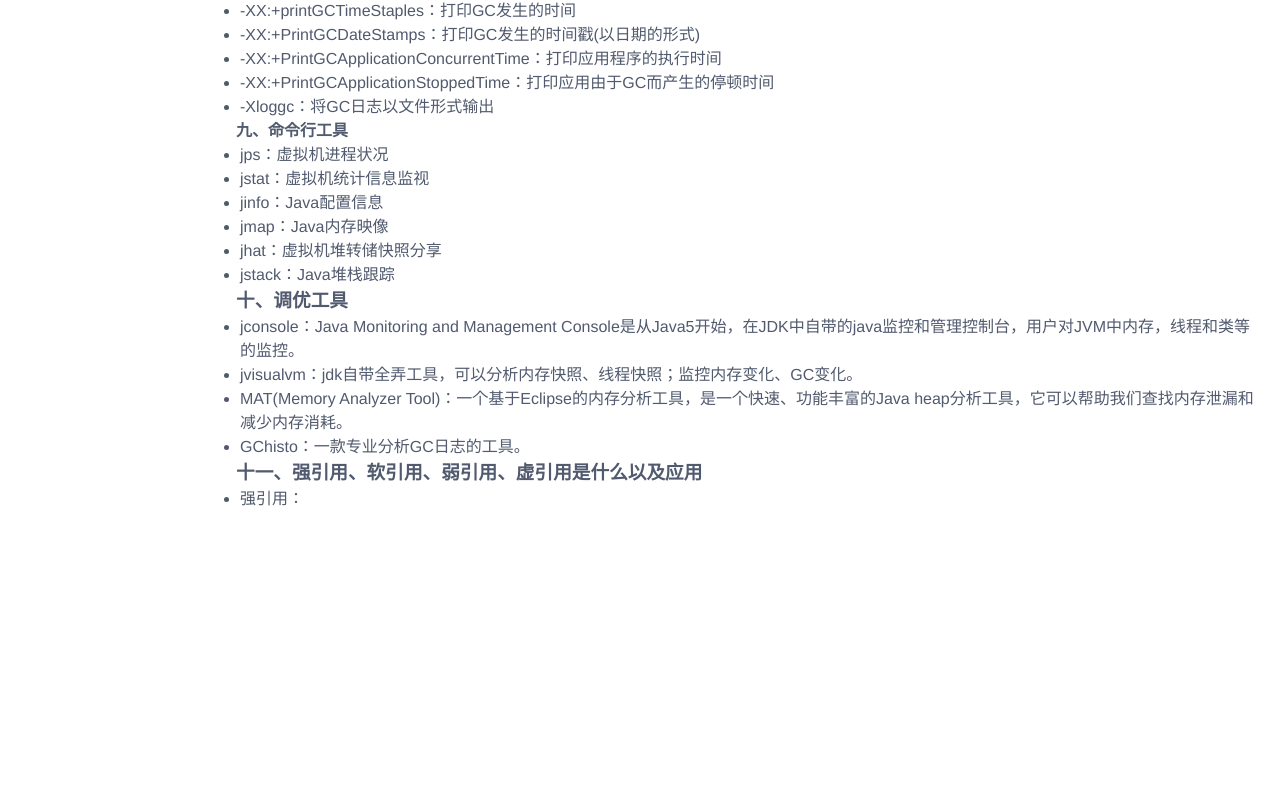
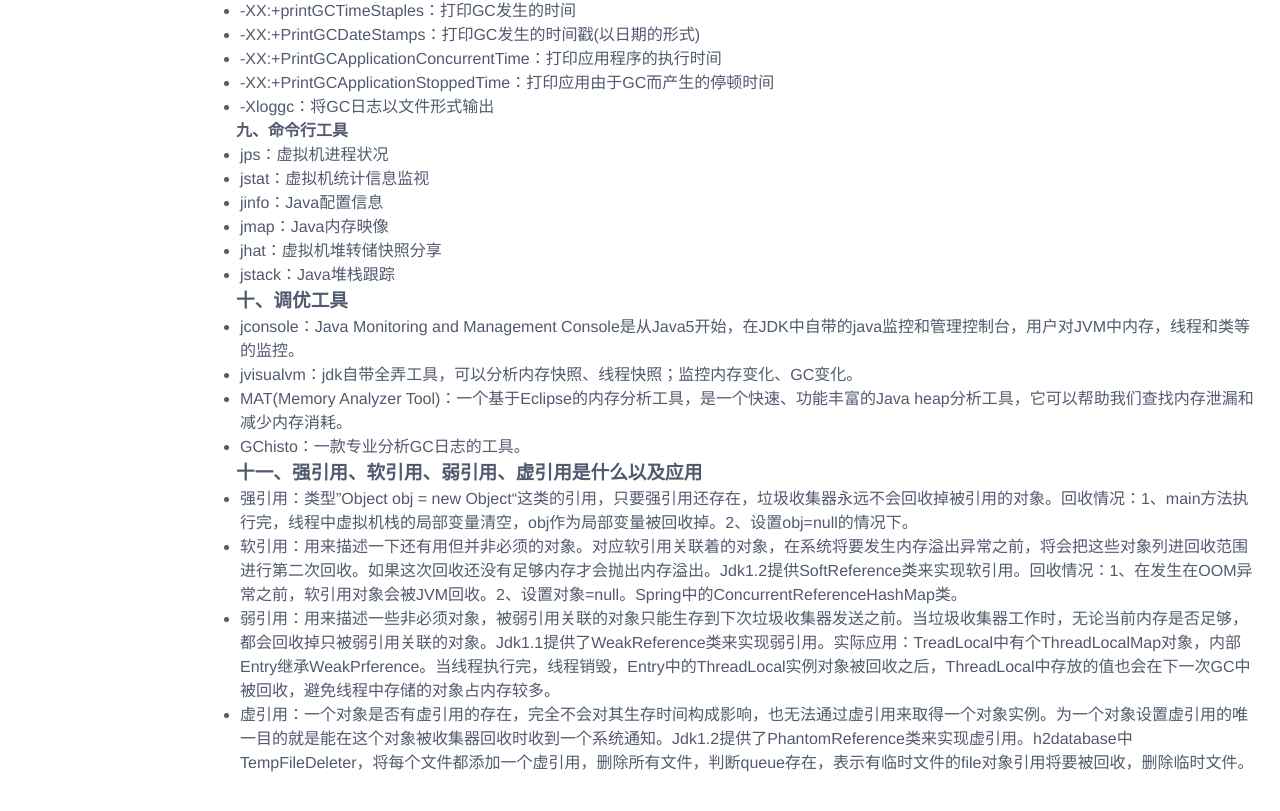
Before and after one commit to lixaviers/suyan-ms, a Vue app: page /#/jvm in a window 1280 px wide. Shown: the part 6262-7073 px from the top of the page. Before the commit the page ends 6793 px from the top, so only its background shows below. Built offline with nearby package versions, Linux system fonts and the light colour scheme.

Commit message:
feat:page

```diff
--- a/src/views/page/jvm.vue
+++ b/src/views/page/jvm.vue
@@ -240,8 +240,13 @@
 </ul>
 <p><span style="font-size: 14pt;"><strong>十一、强引用、软引用、弱引用、虚引用是什么以及应用</strong></span></p>
 <ul>
-<li><span style="font-size: 12pt;">强引用：</span></li>
+<li><span style="font-size: 12pt;">强引用：类型&rdquo;Object obj = new Object&ldquo;这类的引用，只要强引用还存在，垃圾收集器永远不会回收掉被引用的对象。回收情况：1、main方法执行完，线程中虚拟机栈的局部变量清空，obj作为局部变量被回收掉。2、设置obj=null的情况下。</span></li>
+<li><span style="font-size: 12pt;">软引用：用来描述一下还有用但并非必须的对象。对应软引用关联着的对象，在系统将要发生内存溢出异常之前，将会把这些对象列进回收范围进行第二次回收。如果这次回收还没有足够内存才会抛出内存溢出。Jdk1.2提供SoftReference类来实现软引用。回收情况：1、在发生在OOM异常之前，软引用对象会被JVM回收。2、设置对象=null。Spring中的ConcurrentReferenceHashMap类。</span></li>
+<li>弱引用：用来描述一些非必须对象，被弱引用关联的对象只能生存到下次垃圾收集器发送之前。当垃圾收集器工作时，无论当前内存是否足够，都会回收掉只被弱引用关联的对象。Jdk1.1提供了WeakReference类来实现弱引用。实际应用：TreadLocal中有个ThreadLocalMap对象，内部Entry继承WeakPrference。当线程执行完，线程销毁，Entry中的ThreadLocal实例对象被回收之后，ThreadLocal中存放的值也会在下一次GC中被回收，避免线程中存储的对象占内存较多。</li>
+<li>虚引用：一个对象是否有虚引用的存在，完全不会对其生存时间构成影响，也无法通过虚引用来取得一个对象实例。为一个对象设置虚引用的唯一目的就是能在这个对象被收集器回收时收到一个系统通知。Jdk1.2提供了PhantomReference类来实现虚引用。h2database中TempFileDeleter，将每个文件都添加一个虚引用，删除所有文件，判断queue存在，表示有临时文件的file对象引用将要被回收，删除临时文件。</li>
 </ul>
+<p>&nbsp;</p>
+<p>&nbsp;</p>
     </div>
 </template>
 
```
